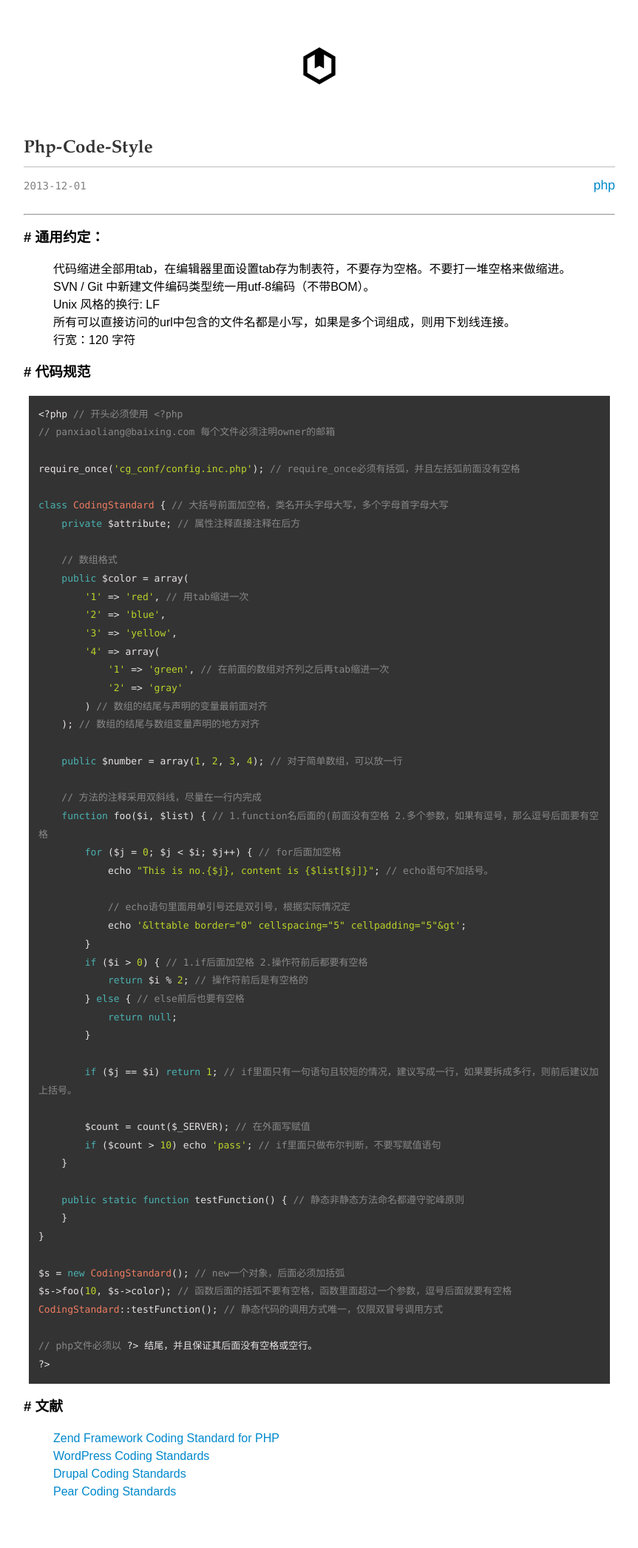
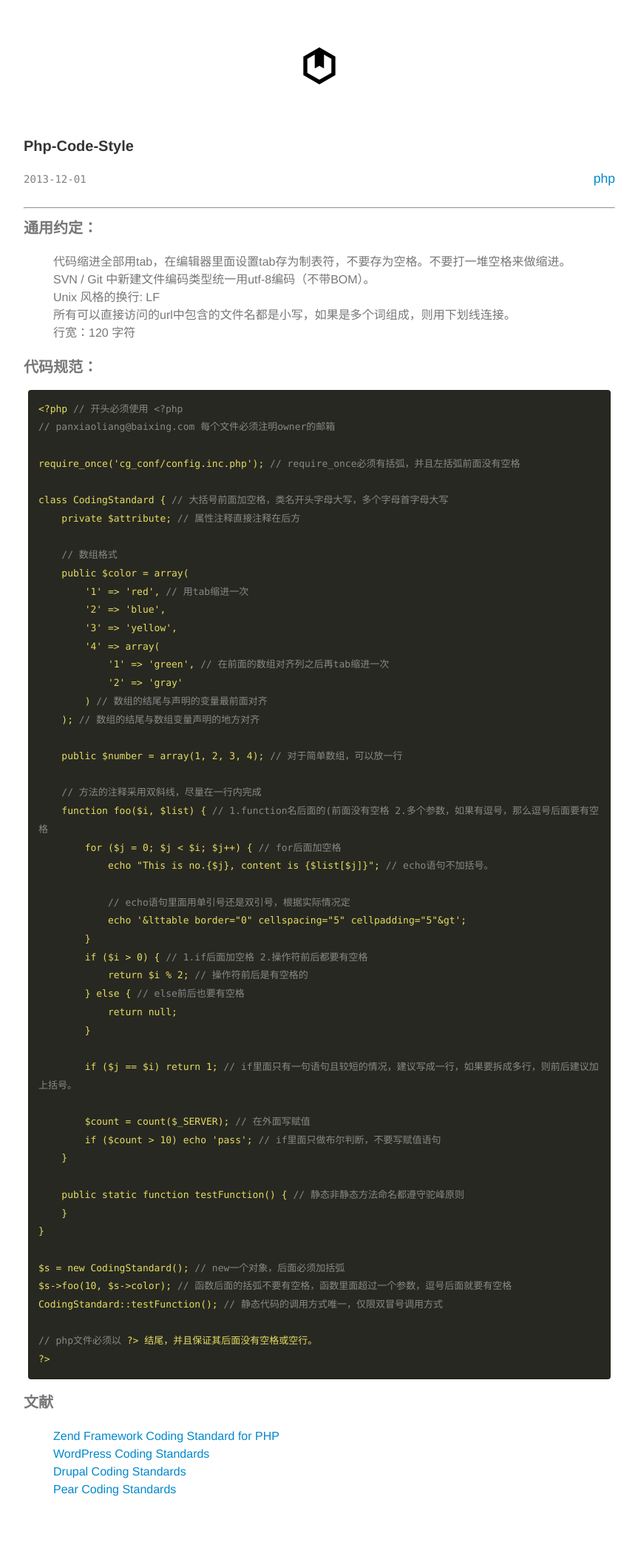
Before and after one commit to foursking/foursking.github.com, a Jekyll site: the page built from _posts/2013-12-01-php-code-style.md, in a window 1280 px wide. Shown: the whole page at 74% size, without its empty margins (208-1071 px from the left). Built offline with Jekyll 4.4.1, drawn with Linux system fonts in a browser that asks for light colours; nearby versions of some CDN libraries; Markdown is read by kramdown in place of the engine named in the settings; comment, search, counter and statistics services are not loaded; after the commit the page ends 2041 px from its top, so only the background shows below that.

Commit message:
add post

````diff
--- a/_layouts/post.html
+++ b/_layouts/post.html
@@ -7,8 +7,8 @@
 <script type="text/javascript" src="http://cdn.bootcss.com/jquery/2.0.3/jquery.min.js"></script>
 <script type="text/javascript" src="/js/prettify/prettify.js"></script>
 
-<div id="post">
-	<h2 class="post-title">{{ page.title }}</h2>
+<div class="entry-content">
+	<h2 class="entry-title">{{ page.title }}</h2>
     <div class="entry-meta">
         <span class="entry-date">{{ page.date|date:"%Y-%m-%d" }}</span>
         <span class="entry-cat">{{ page.cat }}</span>
--- a/_posts/2013-12-01-php-code-style.md
+++ b/_posts/2013-12-01-php-code-style.md
@@ -6,7 +6,7 @@
 
 ***
 
-### \# 通用约定：
+## 通用约定：
 
 - 代码缩进全部用tab，在编辑器里面设置tab存为制表符，不要存为空格。不要打一堆空格来做缩进。
 - SVN / Git 中新建文件编码类型统一用utf-8编码（不带BOM）。
@@ -15,8 +15,8 @@
 - 行宽：120 字符
 
 
-### \# 代码规范
-```php
+## 代码规范：
+```
 <?php // 开头必须使用 <?php
 // panxiaoliang@baixing.com 每个文件必须注明owner的邮箱
 
@@ -70,7 +70,7 @@
 ?>
 ```
 
-### \# 文献
+## 文献
 
 - [Zend Framework Coding Standard for PHP](http://framework.zend.com/manual/1.12/en/coding-standard.html)
 - [WordPress Coding Standards](http://codex.wordpress.org/WordPress_Coding_Standards)
--- a/css/default.css
+++ b/css/default.css
@@ -1,6 +1,51 @@
 body {
-    font-family: "微软雅黑","Arial","Helvetica","sans-serif";
+    font-family: "Helvetica Neue",Helvetica,Arial,sans-serif;
+    color:#777;
+    font-size:16px;
 }
+
+h1, h2, h3, h4, h5, h6 {
+margin: 0;
+font-family: inherit;
+font-weight: bold;
+color: inherit;
+text-rendering: optimizelegibility;
+}
+
+
+h1 {
+  font-size: 30px;
+  line-height: 36px;
+}
+
+h2 {
+  font-size: 20px;
+  line-height: 36px;
+}
+
+h3 {
+  line-height: 27px;
+  font-size: 18px;
+}
+
+h4, h5, h6 {
+  line-height: 18px;
+}
+
+h4 {
+  font-size: 14px;
+}
+
+h5 {
+  font-size: 12px;
+}
+
+h6 {
+  font-size: 11px;
+  color: #999999;
+  text-transform: uppercase;
+}
+
 
 li {
     list-style-type: none;
@@ -50,21 +95,23 @@
     padding-bottom: 2em;
 }
 
-#post {
+.entry{
     margin-bottom: 4em;
 }
 
-.post-title {
-font-family: "Palatino","Georgia",/*"Hiragino Mincho ProN",*/"Microsoft YaHei","WenQuanYi Micro Hei",serif;
+.entry-title{
     color:#343434;
-    border-bottom:1px solid #bcbdbd;
     line-height:200%;
     margin:0 0 5px 0;
 }
 
+ .entry-content pre {
+  background: #272821;
+  color: #E6DC62;
+}
+
 .entry-meta {
 font-size: 1.1em;
-font-family: Helvetica,'Hiragino Sans GB',Arial,sans-serif;
 padding: 0.4em 0 1em;
 color: #BCBCBC;
 }
@@ -154,6 +201,7 @@
     *border-collapse: collapse; /* IE7 and lower */
     border-spacing: 0;
     width: 100%;
+    margin:15px 0;
 }
 
 table{
--- a/js/prettify/prettify.css
+++ b/js/prettify/prettify.css
@@ -6,12 +6,16 @@
   padding: 20px;
   font-size: 0.7em;
   border: 0;
-  color: #e9e4e5;
+  //color: #e9e4e5;
   line-height: 1.9em;
-  margin: 1em 0;
   border-top: 1px solid #eee;
   border-bottom: 1px solid #eee;
   overflow:auto;
+
+  border: 1px solid rgba(0,0,0,0.15);
+  -webkit-border-radius: 4px;
+  -moz-border-radius: 4px;
+  border-radius: 4px;
   white-space:pre-wrap;/*css-3*/
   white-space:-moz-pre-wrap;/*Mozilla,since1999*/
   white-space:-pre-wrap;/*Opera4-6*/
@@ -19,52 +23,38 @@
   word-wrap:break-word;/*InternetExplorer5.5+*/
 }
 
- pre .pln, code.pln { color: #e9e4e5; }
- pre .str, code.str { color: #bcd42a; }
- pre .kwd, code.kwd { color: #4bb1b1; }
+ /* pre .pln, code.pln { color: #e9e4e5; } */
+ /* pre .str, code.str { color: #bcd42a; } */
+ /* pre .kwd, code.kwd { color: #4bb1b1; } */
  pre .com, code.com { color: #888888; }
- pre .typ, code.typ { color: #ef7c61; }
- pre .lit, code.lit { color: #bcd42a; }
- pre .pun, code.pun,
- pre .opn, code.pun,
- pre .clo, code.clo,{ color: #ffffff; }
- pre .tag, code.tag,{ color: #4bb1b1; }
- pre .atn, code.atn,{ color: #ef7c61; }
- pre .atv, code.atv,{ color: #bcd42a; }
- pre .dec, code.dec,
- pre .var, code.var,{ color: #660066; }
- pre .fun, code.fun,{ color: #ff0000; }
+ /* pre .typ, code.typ { color: #ef7c61; } */
+ /* pre .lit, code.lit { color: #bcd42a; } */
+ /* pre .pun, code.pun, */
+ /* pre .opn, code.pun, */
+ /* pre .clo, code.clo,{ color: #ffffff; } */
+ /* pre .tag, code.tag,{ color: #4bb1b1; } */
+ /* pre .atn, code.atn,{ color: #ef7c61; } */
+ /* pre .atv, code.atv,{ color: #bcd42a; } */
+ /* pre .dec, code.dec, */
+ /* pre .var, code.var,{ color: #660066; } */
+ /* pre .fun, code.fun,{ color: #ff0000; } */
 
 
  pre,code { font-family: Monaco, Consolas, "Lucida Console", monospace; }
  p { line-height: 1.6em; font-weight: 300; }
+
  p code {
-  display: inline-block;
-  font-size: 0.75em;
-  font-family: Monaco, Consolas, "Lucida Console", monospace;
-  background-color: #eee;
-  color: #555;
-  padding: 0em 0.6em;
-  margin: 0 0.2em;
+     padding: 2px 4px;
+     color: #d14;
+     white-space: nowrap;
+     background-color: #f7f7f9;
+     border: 1px solid #e1e1e8;
+     -webkit-border-radius: 3px;
+     -moz-border-radius: 3px;
+     border-radius: 3px;
 }
 
 
-
-
-
-pre.prettyprint, code.prettyprint {
-        background-color:#333;
-        /*
-		background: #002B36 url('../imgs/noise.png') top left !important;
-		color: #93A1A1 !important;
-        -moz-border-radius: 8px;
-        -webkit-border-radius: 8px;
-        -o-border-radius: 8px;
-        -ms-border-radius: 8px;
-        -khtml-border-radius: 8px;
-        border-radius: 8px;
-        */
-}
 
 pre.prettyprint {
         width: 95%;
@@ -82,19 +72,19 @@
 /* Alternate shading for lines */
 /*li.L1,li.L3,li.L5,li.L7,li.L9 {background: #002B36 url('../imgs/noise.png') top left !important; color: #93A1A1 !important;}*/
 @media print{
- pre .pln, code.pln { color: #e9e4e5; }
- pre .str, code.str { color: #bcd42a; }
- pre .kwd, code.kwd { color: #4bb1b1; }
- pre .com, code.com { color: #888888; }
- pre .typ, code.typ { color: #ef7c61; }
- pre .lit, code.lit { color: #bcd42a; }
- pre .pun, code.pun,
- pre .opn, code.pun,
- pre .clo, code.pun,{ color: #ffffff; }
- pre .tag, code.pun,{ color: #4bb1b1; }
- pre .atn, code.pun,{ color: #ef7c61; }
- pre .atv, code.pun,{ color: #bcd42a; }
- pre .dec, code.pun,
- pre .var, code.pun,{ color: #660066; }
- pre .fun, code.pun,{ color: #ff0000; }
+ /* pre .pln, code.pln { color: #e9e4e5; } */
+ /* pre .str, code.str { color: #bcd42a; } */
+ /* pre .kwd, code.kwd { color: #4bb1b1; } */
+ /* pre .com, code.com { color: #888888; } */
+ /* pre .typ, code.typ { color: #ef7c61; } */
+ /* pre .lit, code.lit { color: #bcd42a; } */
+ /* pre .pun, code.pun, */
+ /* pre .opn, code.pun, */
+ /* pre .clo, code.pun,{ color: #ffffff; } */
+ /* pre .tag, code.pun,{ color: #4bb1b1; } */
+ /* pre .atn, code.pun,{ color: #ef7c61; } */
+ /* pre .atv, code.pun,{ color: #bcd42a; } */
+ /* pre .dec, code.pun, */
+ /* pre .var, code.pun,{ color: #660066; } */
+ /* pre .fun, code.pun,{ color: #ff0000; } */
  }
````
Also changed, not shown: _posts/2013-12-31-best-app.md (+13 -17 lines), 9 other files.
